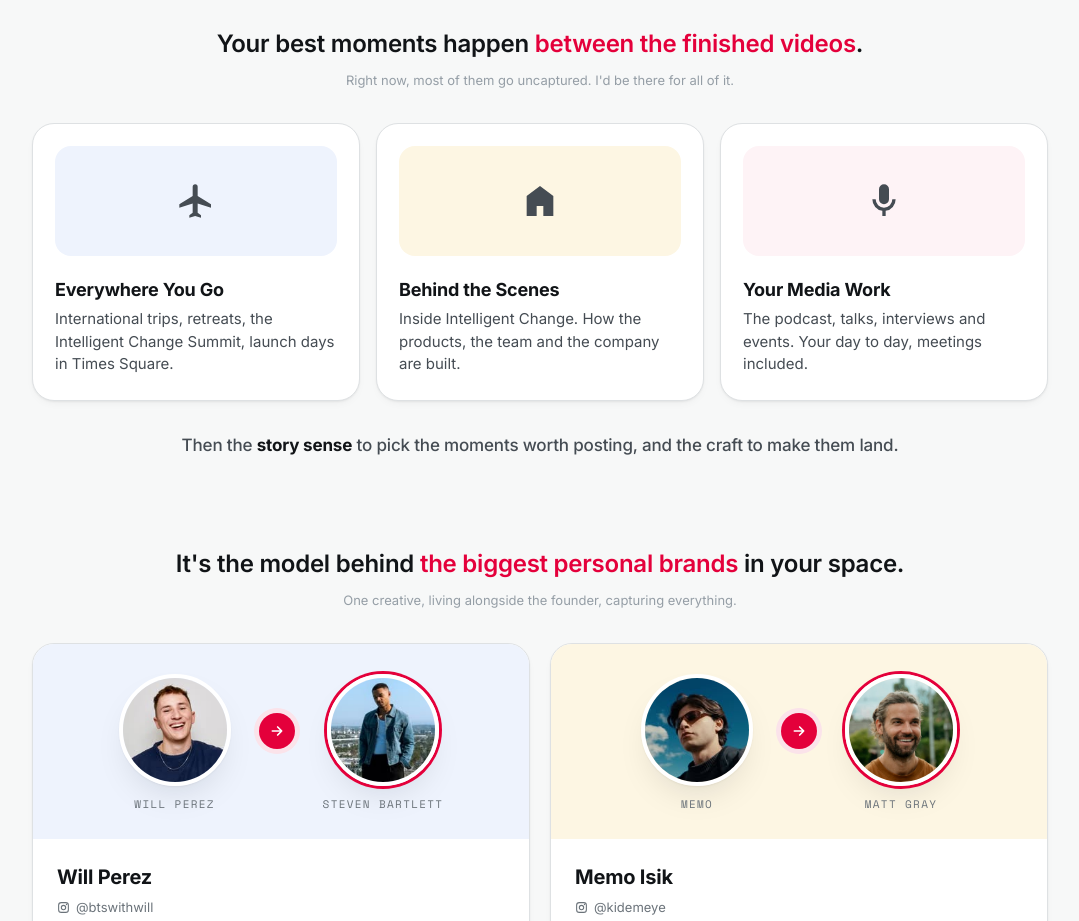
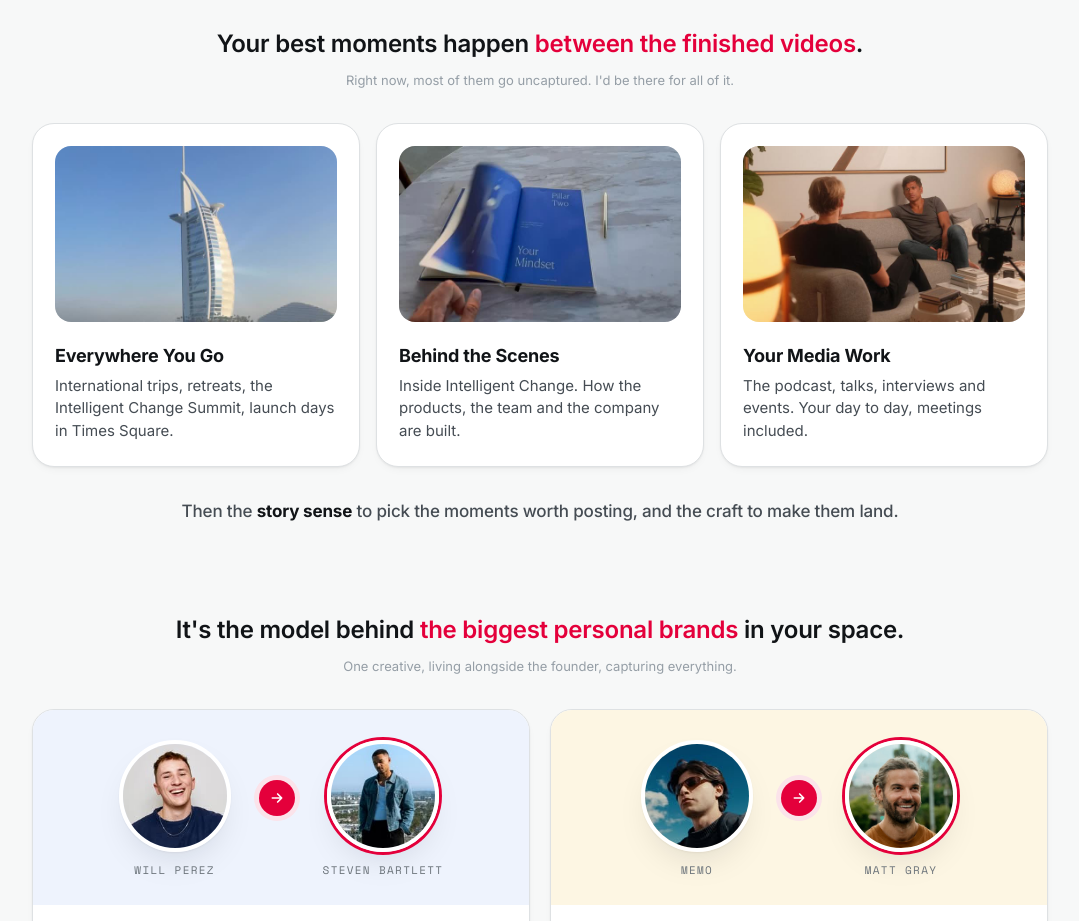
Before and after one commit to saffalino/client-pages, a plain HTML site: page alex-4e9b2c71/index.html in a window 1280 px wide. Shown: the part 5340-6261 px from the top of the page, without its empty margins (100-1179 px from the left). Drawn offline with nearby package versions, Linux system fonts and the light colour scheme.

Commit message:
Alex page: reel thumbnails, new IG icon, 8 weeks heading

```diff
--- a/alex-4e9b2c71/index.html
+++ b/alex-4e9b2c71/index.html
@@ -464,6 +464,9 @@
 .vp{display:grid;grid-template-columns:repeat(3,minmax(0,1fr));gap:16px}
 .vp-viz{height:110px}
 .vp-viz svg{width:40px;height:40px;fill:var(--ink-70)}
+.vp-photo{height:auto;aspect-ratio:16/10;padding:0}
+.vp-photo img{width:100%;height:100%;object-fit:cover;display:block;transition:transform .4s ease}
+.vp-photo:hover img{transform:scale(1.04)}
 @media (max-width:760px){.vp{grid-template-columns:1fr}}
 .forms{display:grid;grid-template-columns:1fr 1fr;gap:16px}
 .form-card{background:var(--white);border:1px solid var(--line);border-radius:var(--r-lg);box-shadow:var(--shadow-sm);padding:24px}
@@ -697,9 +700,9 @@
     <p class="callout" style="margin-top:0">Your best moments happen <span class="red">between the finished&nbsp;videos</span>.</p>
     <p class="src" style="margin:8px 0 32px">Right now, most of them go uncaptured. I'd be there for all of it.</p>
     <div class="vp">
-      <div class="tile flat"><div class="viz t-blue vp-viz"><svg viewBox="0 0 24 24" aria-hidden="true"><path d="M21 16v-2l-8-5V3.5a1.5 1.5 0 0 0-3 0V9l-8 5v2l8-2.5V19l-2 1.5V22l3.5-1 3.5 1v-1.5L13 19v-5.5z"/></svg></div><h3>Everywhere You Go</h3><p>International trips, retreats, the Intelligent Change Summit, launch days in Times Square.</p></div>
-      <div class="tile flat"><div class="viz t-yellow vp-viz"><svg viewBox="0 0 24 24" aria-hidden="true"><path d="M4 21V9l8-6 8 6v12h-6v-6h-4v6z"/></svg></div><h3>Behind the Scenes</h3><p>Inside Intelligent Change. How the products, the team and the company are built.</p></div>
-      <div class="tile flat"><div class="viz t-red vp-viz"><svg viewBox="0 0 24 24" aria-hidden="true"><path d="M12 14a3 3 0 0 0 3-3V5a3 3 0 0 0-6 0v6a3 3 0 0 0 3 3zm5-3a5 5 0 0 1-10 0H5a7 7 0 0 0 6 6.92V21h2v-3.08A7 7 0 0 0 19 11z"/></svg></div><h3>Your Media Work</h3><p>The podcast, talks, interviews and events. Your day to day, meetings included.</p></div>
+      <div class="tile flat"><a class="viz vp-viz vp-photo" href="https://www.instagram.com/reel/DVHOabGkTxw/" target="_blank" rel="noopener"><img src="assets/alex-reel-dubai.jpg" alt="Alex on the beach in Dubai" loading="lazy"></a><h3>Everywhere You Go</h3><p>International trips, retreats, the Intelligent Change Summit, launch days in Times Square.</p></div>
+      <div class="tile flat"><a class="viz vp-viz vp-photo" href="https://www.instagram.com/reel/DTK3saHjCsx/" target="_blank" rel="noopener"><img src="assets/alex-reel-journal.jpg" alt="An Intelligent Change journal open on a table" loading="lazy"></a><h3>Behind the Scenes</h3><p>Inside Intelligent Change. How the products, the team and the company are built.</p></div>
+      <div class="tile flat"><a class="viz vp-viz vp-photo" href="https://www.instagram.com/reel/DRe7d5-DJEW/" target="_blank" rel="noopener"><img src="assets/alex-reel-podcast.jpg" alt="Alex recording a podcast interview" loading="lazy"></a><h3>Your Media Work</h3><p>The podcast, talks, interviews and events. Your day to day, meetings included.</p></div>
     </div>
     <p class="callout" style="font-size:17px;font-weight:500;color:var(--ink-70)">Then the <b style="color:var(--ink)">story sense</b> to pick the moments worth posting, and the craft to make them land.</p>
   </div>
@@ -757,7 +760,7 @@
         <ul class="ticks"><li>Cinematic mini-documentaries from your life and work</li><li>Behind the scenes of Intelligent Change</li><li>Your ideas, filmed where they happen</li></ul>
       </div>
       <div class="form-card">
-        <div class="form-top"><svg class="pf" viewBox="0 0 24 24" aria-hidden="true"><defs><linearGradient id="igg" x1="0" y1="1" x2="1" y2="0"><stop offset="0" stop-color="#feda75"/><stop offset=".35" stop-color="#fa7e1e"/><stop offset=".6" stop-color="#d62976"/><stop offset="1" stop-color="#4f5bd5"/></linearGradient></defs><rect x="1" y="1" width="22" height="22" rx="6" fill="url(#igg)"/><rect x="5.5" y="5.5" width="13" height="13" rx="4" fill="none" stroke="#fff" stroke-width="1.8"/><circle cx="12" cy="12" r="3.2" fill="none" stroke="#fff" stroke-width="1.8"/><circle cx="16.4" cy="7.6" r="1" fill="#fff"/></svg><div><b>Short form</b><small>Instagram</small></div></div>
+        <div class="form-top"><svg class="pf" viewBox="0 0 24 24" aria-hidden="true"><defs><linearGradient id="igg" x1="0" y1="1" x2="1" y2="0"><stop offset="0" stop-color="#FFD600"/><stop offset=".25" stop-color="#FF7A00"/><stop offset=".5" stop-color="#FF0069"/><stop offset=".75" stop-color="#D300C5"/><stop offset="1" stop-color="#7638FA"/></linearGradient></defs><rect width="24" height="24" rx="5.4" fill="url(#igg)"/><rect x="5.2" y="5.2" width="13.6" height="13.6" rx="4.2" fill="none" stroke="#fff" stroke-width="1.7"/><circle cx="12" cy="12" r="3.3" fill="none" stroke="#fff" stroke-width="1.7"/><circle cx="16.2" cy="7.8" r="1.05" fill="#fff"/></svg><div><b>Short form</b><small>Instagram</small></div></div>
         <ul class="ticks"><li>Reels cut from the best moments, the same day where it counts</li><li>Carousels that turn your ideas into saves and shares</li><li>Captions written in your voice</li></ul>
       </div>
     </div>
@@ -767,9 +770,9 @@
     </div>
   </div>
 
-  <!-- BLOCK 2d: what two months looks like -->
+  <!-- BLOCK 2d: what 8 weeks looks like -->
   <div class="blk">
-    <p class="callout lead" style="margin-bottom:32px">What two months <span class="red">looks&nbsp;like</span>.</p>
+    <p class="callout lead" style="margin-bottom:32px">What <span class="red">8&nbsp;weeks</span> looks&nbsp;like.</p>
     <ol class="steps">
       <li><span class="num n-b">1</span><small>Weeks 1 to 2</small><h3>Foundation</h3><p>Your house style, look and voice. The templates and workflows that make it repeatable.</p></li>
       <li><span class="num n-g">2</span><small>Weeks 2 to 8</small><h3>Follow and Capture</h3><p>On hand for the moments that matter: travel, events, meetings, the work itself.</p></li>
```
Also changed, not shown: alex-4e9b2c71/assets/alex-reel-dubai.jpg (added), alex-4e9b2c71/assets/alex-reel-journal.jpg (added), alex-4e9b2c71/assets/alex-reel-podcast.jpg (added).
